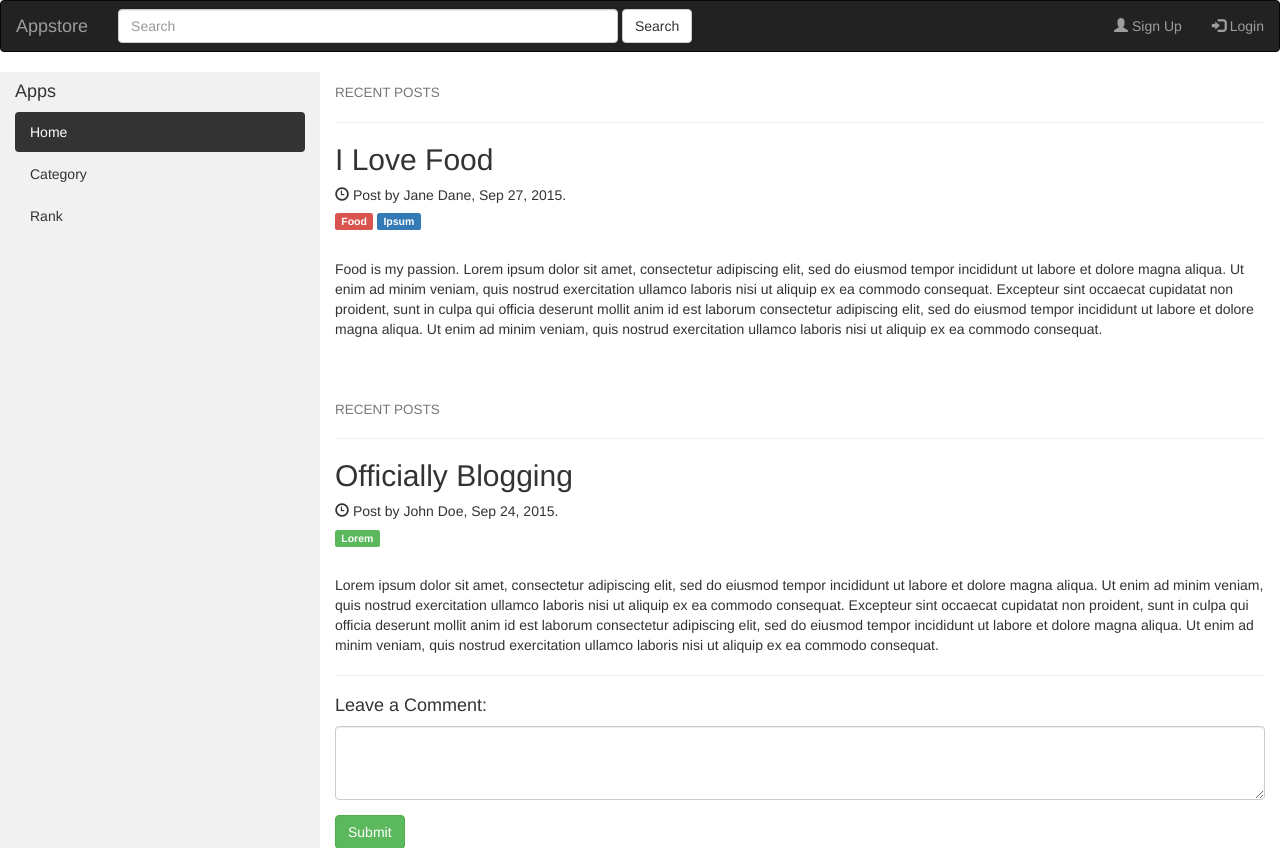
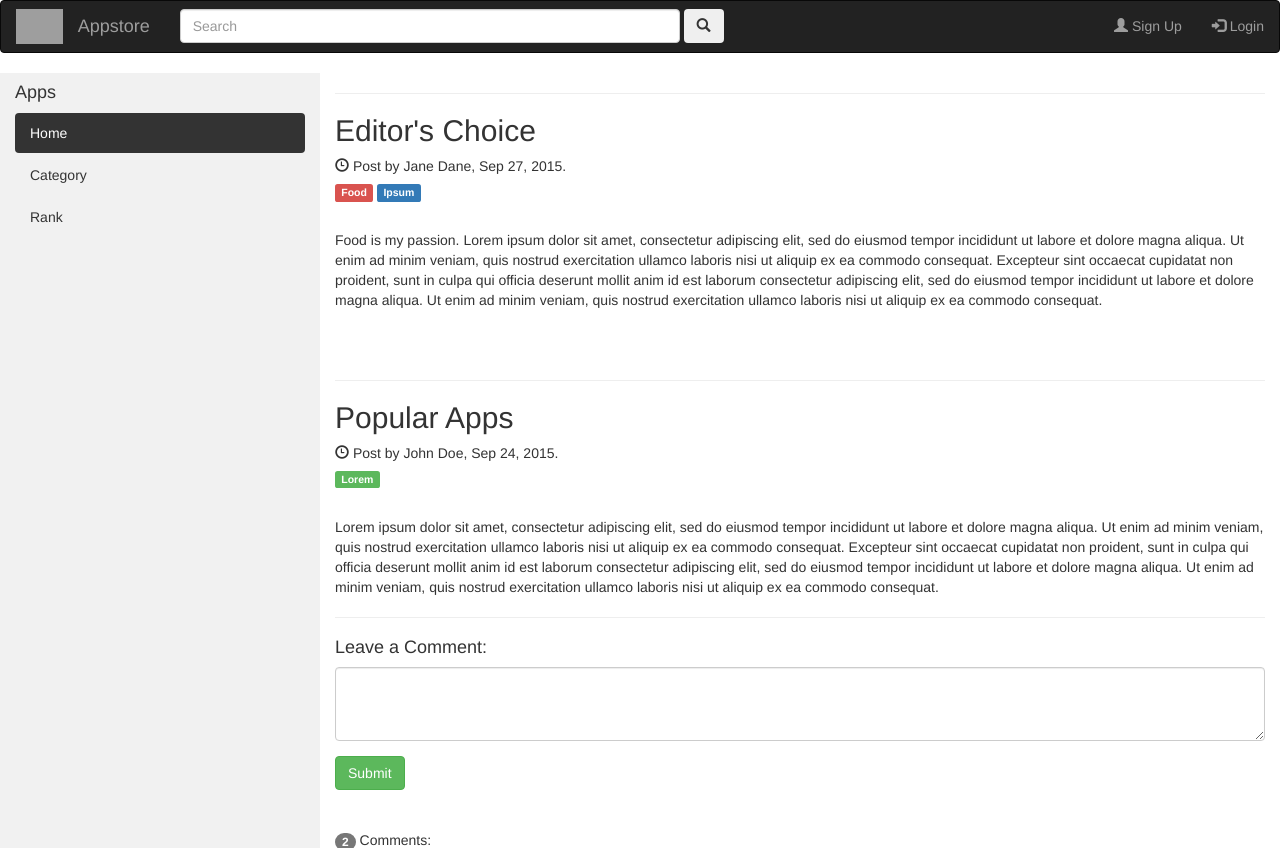
Before and after one commit to xjz1016/App-Store-Web-Application, a Django app: page / in a window 1280 px wide. Shown: the top 848 px of the page. Run offline with Django 3.2, Linux system fonts and the light colour scheme; some libraries are stand-ins or nearby versions; grey boxes are pictures that could not be loaded.

Commit message:
Update main.html
1. Added appsotre icon at topleft
2. Added search icon after search bar instead of "search"

```diff
--- a/appstore/home/templates/home/main.html
+++ b/appstore/home/templates/home/main.html
@@ -2,7 +2,6 @@
 <!DOCTYPE html>
 <html lang="en">
 <head>
-  <title>Appstore</title>
   <meta charset="utf-8">
   <meta name="viewport" content="width=device-width, initial-scale=1">
   <link rel="stylesheet" href="https://maxcdn.bootstrapcdn.com/bootstrap/3.4.0/css/bootstrap.min.css">
@@ -32,12 +31,16 @@
         padding: 15px;
       }
       .row.content {height: auto;}
+
+      .icon {
+
+      }
     }
   </style>
 </head>
 <body>
-
         <nav class="navbar navbar-inverse">
+            <img class="navbar-form navbar-left" src="https://support.apple.com/library/content/dam/edam/applecare/images/en_US/iosapps/itunes/ios11-app-icon-app-store.png" height="35" width="35">
           <div class="container-fluid">
             <div class="navbar-header">
               <a class="navbar-brand" href="#">Appstore</a>
@@ -46,7 +49,10 @@
               <div class="form-group">
                 <input class="form-control" style="width:500px;" placeholder="Search" type="text">
               </div>
-                    <button type="submit" class="btn btn-default">Search</button>
+              <button type="button" class="btn btn-basic">
+                <span class="glyphicon glyphicon-search"></span>
+              </button>
+
             </form>
             <ul class="nav navbar-nav navbar-right">
               <li><a href="{% url 'signup'%}?next={{request.path}}"><span class="glyphicon glyphicon-user"></span> Sign Up</a></li>
@@ -64,7 +70,6 @@
             </ul>
           </div>
         </nav>
-
 <div class="container-fluid">
   <div class="row content">
     <div class="col-sm-3 sidenav">
@@ -77,17 +82,15 @@
     </div>
 
     <div class="col-sm-9">
-      <h4><small>RECENT POSTS</small></h4>
       <hr>
-      <h2>I Love Food</h2>
+      <h2>Editor's Choice</h2>
       <h5><span class="glyphicon glyphicon-time"></span> Post by Jane Dane, Sep 27, 2015.</h5>
       <h5><span class="label label-danger">Food</span> <span class="label label-primary">Ipsum</span></h5><br>
       <p>Food is my passion. Lorem ipsum dolor sit amet, consectetur adipiscing elit, sed do eiusmod tempor incididunt ut labore et dolore magna aliqua. Ut enim ad minim veniam, quis nostrud exercitation ullamco laboris nisi ut aliquip ex ea commodo consequat. Excepteur sint occaecat cupidatat non proident, sunt in culpa qui officia deserunt mollit anim id est laborum consectetur adipiscing elit, sed do eiusmod tempor incididunt ut labore et dolore magna aliqua. Ut enim ad minim veniam, quis nostrud exercitation ullamco laboris nisi ut aliquip ex ea commodo consequat.</p>
       <br><br>
 
-      <h4><small>RECENT POSTS</small></h4>
       <hr>
-      <h2>Officially Blogging</h2>
+      <h2>Popular Apps</h2>
       <h5><span class="glyphicon glyphicon-time"></span> Post by John Doe, Sep 24, 2015.</h5>
       <h5><span class="label label-success">Lorem</span></h5><br>
       <p>Lorem ipsum dolor sit amet, consectetur adipiscing elit, sed do eiusmod tempor incididunt ut labore et dolore magna aliqua. Ut enim ad minim veniam, quis nostrud exercitation ullamco laboris nisi ut aliquip ex ea commodo consequat. Excepteur sint occaecat cupidatat non proident, sunt in culpa qui officia deserunt mollit anim id est laborum consectetur adipiscing elit, sed do eiusmod tempor incididunt ut labore et dolore magna aliqua. Ut enim ad minim veniam, quis nostrud exercitation ullamco laboris nisi ut aliquip ex ea commodo consequat.</p>
```
Lines whose indentation alone changed are shown as unchanged.
